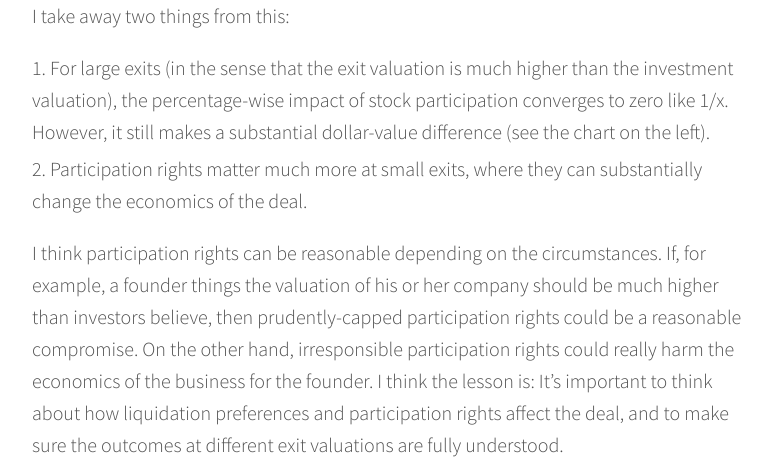
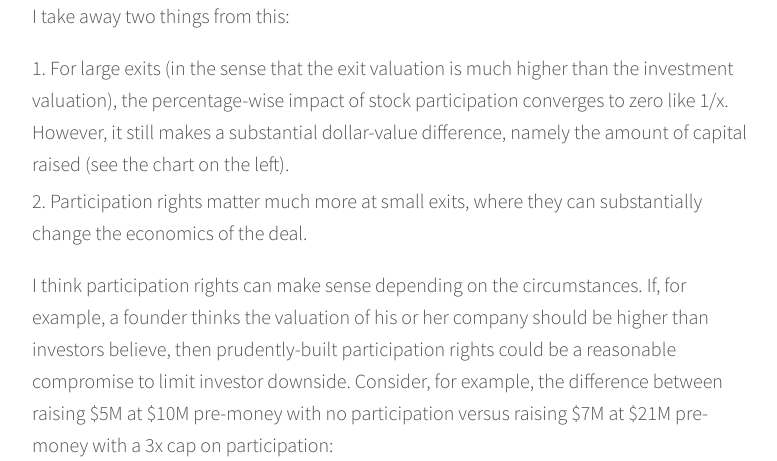
Before and after one commit to sl8r000/carried-interests, a Jekyll site: the page built from _posts/2016-04-24-preference-and-preferred.md, in a window 1280 px wide and 1400 px high, scrolled down 1299 px. Shown: the part 351-812 px from the top of the window, without its empty margins (248-1025 px from the left). Built offline with Jekyll 4.4.1, drawn with Linux system fonts in a browser that asks for light colours; some of the changed text lies outside the part shown; grey boxes are pictures that could not be loaded.

Commit message:
participation

```diff
--- a/_posts/2016-04-24-preference-and-preferred.md
+++ b/_posts/2016-04-24-preference-and-preferred.md
@@ -21,7 +21,11 @@ For me, it's interesting to think about all this for a range of outcomes. What d
 
 I take away two things from this:
 
-1. For large exits (in the sense that the exit valuation is much higher than the investment valuation), the percentage-wise impact of stock participation converges to zero like 1/x. However, it still makes a substantial dollar-value difference (see the chart on the left).
+1. For large exits (in the sense that the exit valuation is much higher than the investment valuation), the percentage-wise impact of stock participation converges to zero like 1/x. However, it still makes a substantial dollar-value difference, namely the amount of capital raised (see the chart on the left).
 2. Participation rights matter much more at small exits, where they can substantially change the economics of the deal.
 
-I think participation rights can be reasonable depending on the circumstances. If, for example, a founder things the valuation of his or her company should be much higher than investors believe, then prudently-capped participation rights could be a reasonable compromise. On the other hand, irresponsible participation rights could really harm the economics of the business for the founder. I think the lesson is: It's important to think about how liquidation preferences and participation rights affect the deal, and to make sure the outcomes at different exit valuations are fully understood.
+I think participation rights can make sense depending on the circumstances. If, for example, a founder thinks the valuation of his or her company should be higher than investors believe, then prudently-built participation rights could be a reasonable compromise to limit investor downside. Consider, for example, the difference between raising $5M at $10M pre-money with no participation versus raising $7M at $21M pre-money with a 3x cap on participation:
+
+![pre-post](http://i.imgur.com/Ev1W0ja.png)
+
+On the other hand, irresponsible participation rights could really harm the economics of the business for the founder. I think the lesson is: It's important to think about how liquidation preferences and participation rights affect the deal, and to make sure the outcomes at different exit valuations are fully understood.
```
